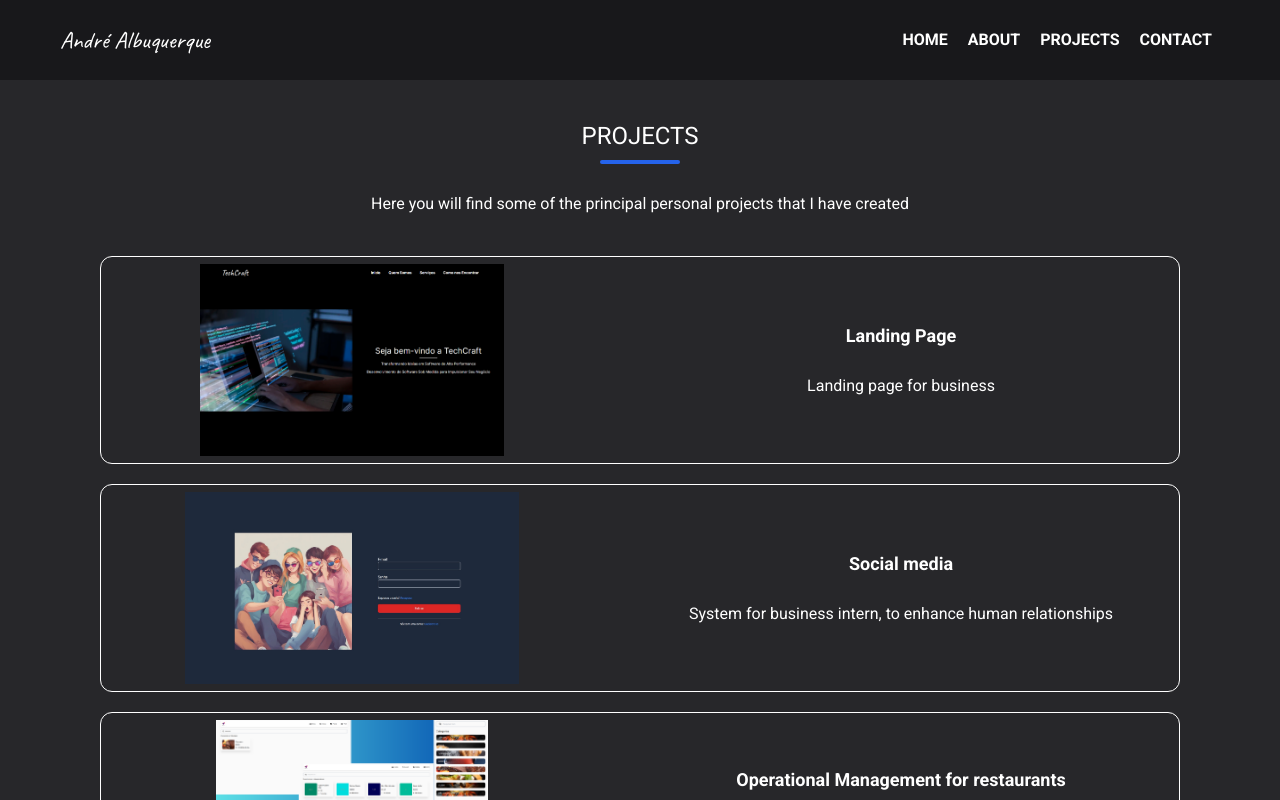
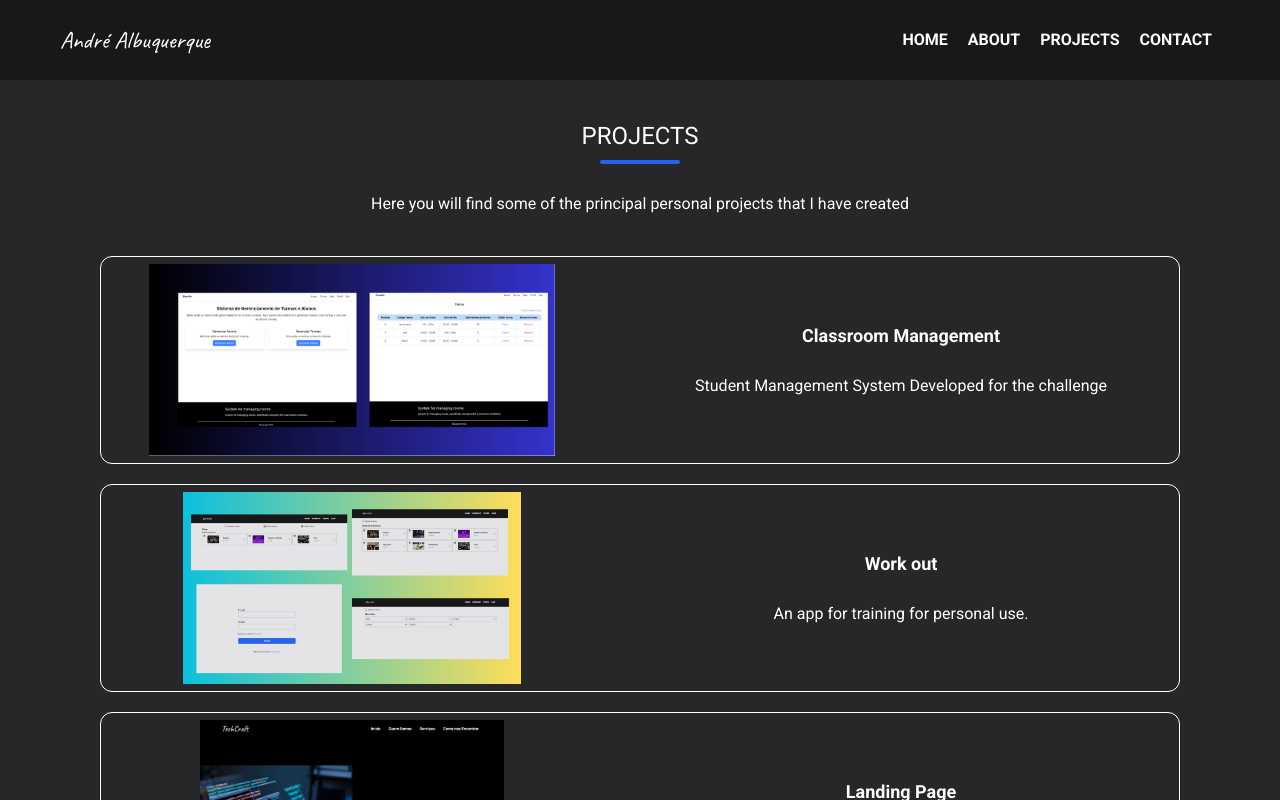
Before and after one commit to andre-albuquerque01/Portfolio_v2, a Next.js app: page /projects in a window 1280 px wide. Shown: the top 800 px of the page. Built offline with nearby package versions, Linux system fonts and the light colour scheme.

Commit message:
feat: add image

```diff
--- a/src/app/(home)/projects/page.tsx
+++ b/src/app/(home)/projects/page.tsx
@@ -17,6 +17,20 @@ export default function Contact() {
         </p>
       </div>
       <div className="flex flex-col items-center justify-center gap-5 mt-10">
+        <CardProject
+          pathLink={'class'}
+          titleLink={'Classroom Management'}
+          pathImage={'/class/home.png'}
+          title={'Classroom Management'}
+          text={'Student Management System Developed for the challenge'}
+        />
+        <CardProject
+          pathLink={'workOut'}
+          titleLink={'Work Out'}
+          pathImage={'/workOut/home.png'}
+          title={'Work out'}
+          text={'An app for training for personal use.'}
+        />
         <CardProject
           pathLink={'techCraft'}
           titleLink={'Landing Page'}
```
